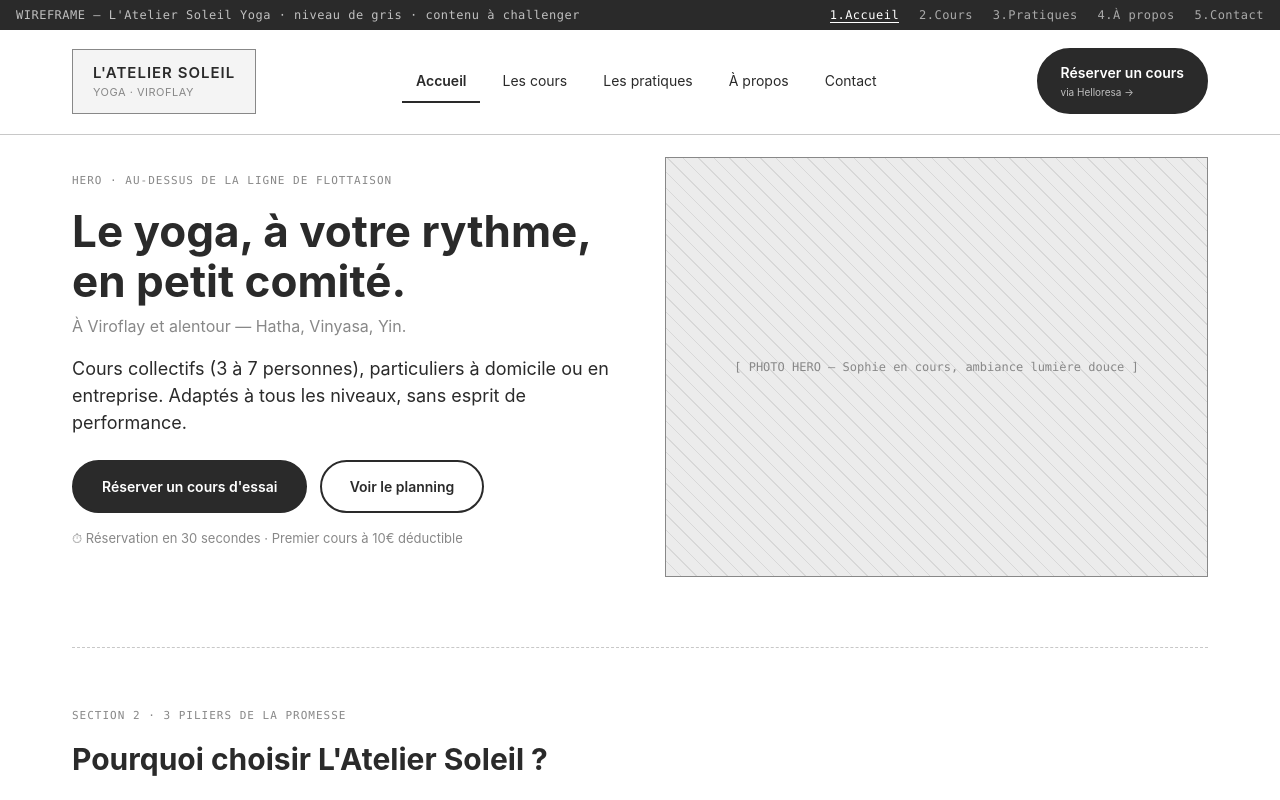
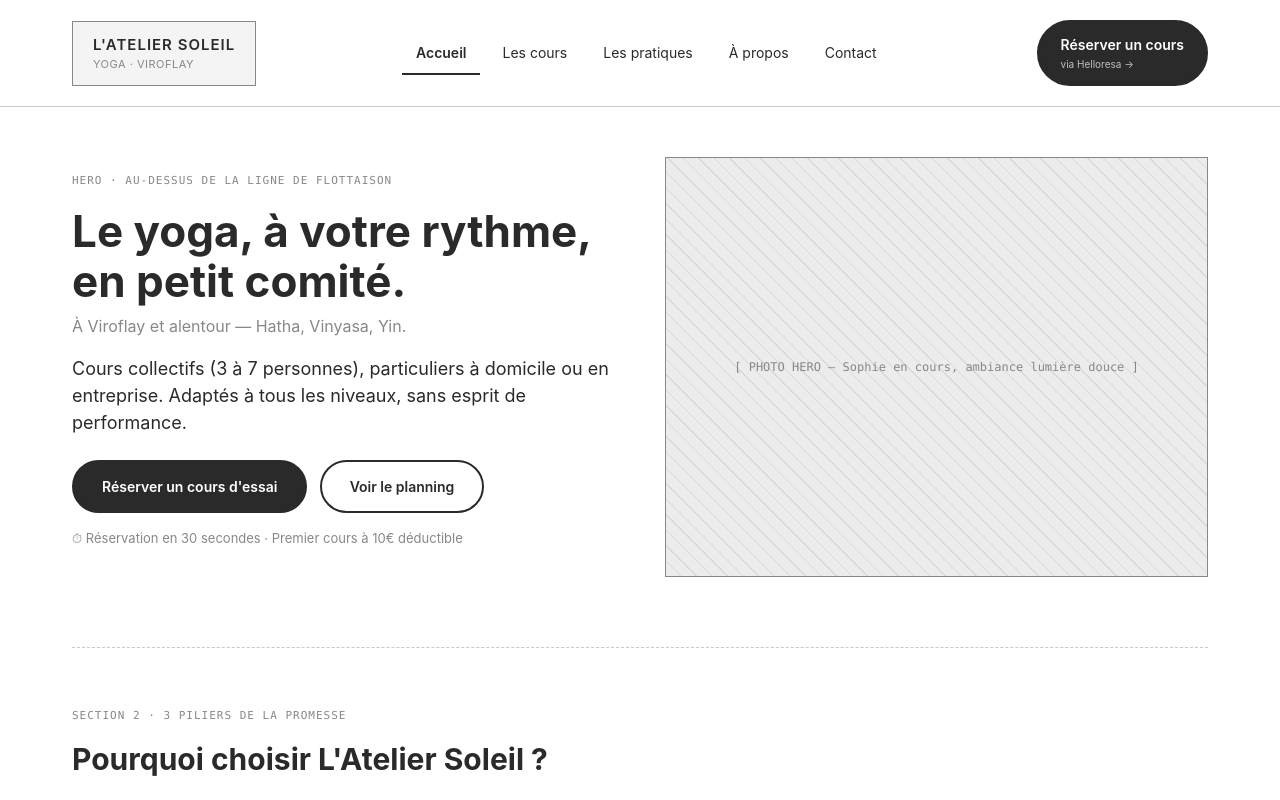
Before and after one commit to Jean-Sebastien-77/atelier-soleil-yoga, a plain HTML site: page index.html in a window 1280 px wide. Shown: the top 800 px of the page. Drawn offline with Linux system fonts and the light colour scheme.

Commit message:
Retrait de la barre wireframe noire en haut

```diff
--- a/index.html
+++ b/index.html
@@ -42,13 +42,13 @@
   .container {
     max-width: 1200px; margin: 0 auto; padding: 0 32px;
   }
-  main { padding-top: 90px; padding-bottom: 80px; }
+  main { padding-top: 40px; padding-bottom: 80px; }
 
   /* HEADER (site nav) */
   .site-header {
     border-bottom: 1px solid var(--line);
     padding: 20px 0;
-    position: sticky; top: 28px;
+    position: sticky; top: 0;
     background: #fff;
     z-index: 100;
   }
@@ -345,17 +345,6 @@
 </style>
 </head>
 <body>
-
-<div class="wf-banner">
-  <span>WIREFRAME — L'Atelier Soleil Yoga · niveau de gris · contenu à challenger</span>
-  <div class="pages">
-    <a href="#accueil" data-page="accueil" class="active">1.Accueil</a>
-    <a href="#cours" data-page="cours">2.Cours</a>
-    <a href="#pratiques" data-page="pratiques">3.Pratiques</a>
-    <a href="#a-propos" data-page="a-propos">4.À propos</a>
-    <a href="#contact" data-page="contact">5.Contact</a>
-  </div>
-</div>
 
 <header class="site-header">
   <div class="container row">
```
Also changed, not shown: wireframe.html (+2 -13 lines).
